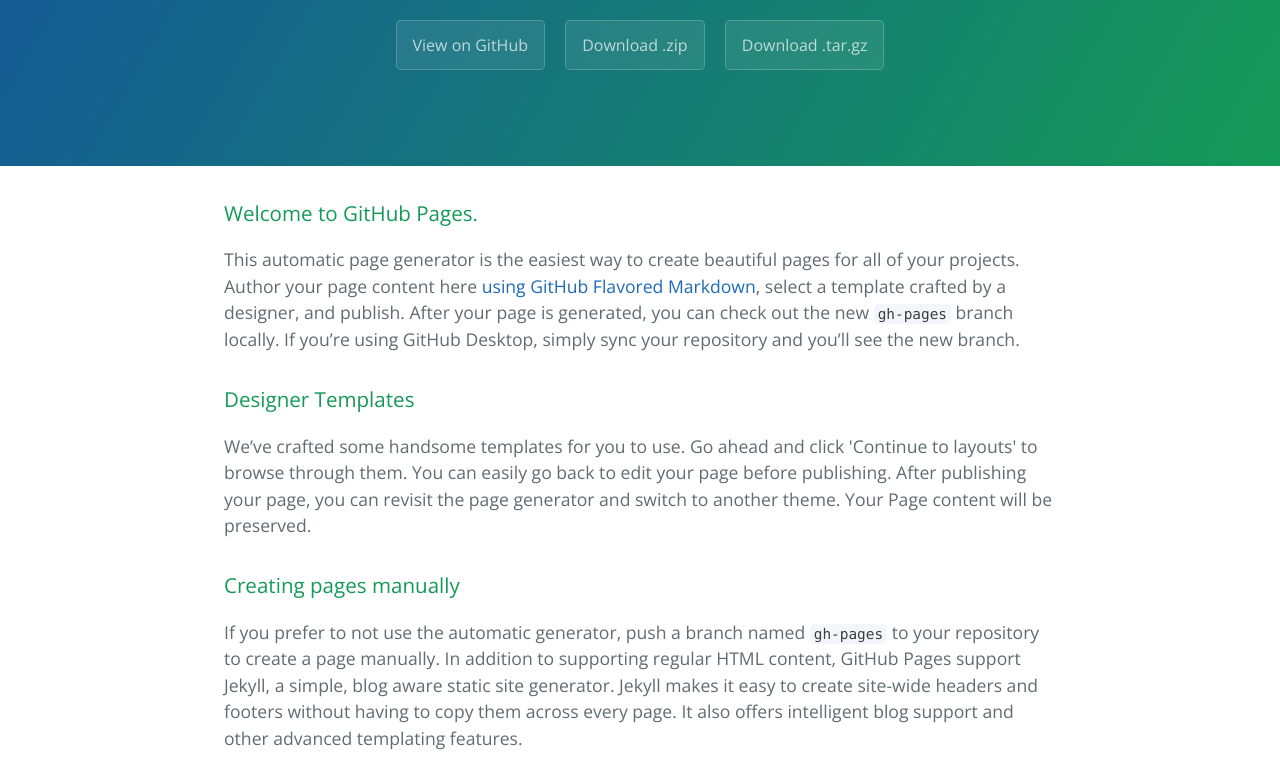
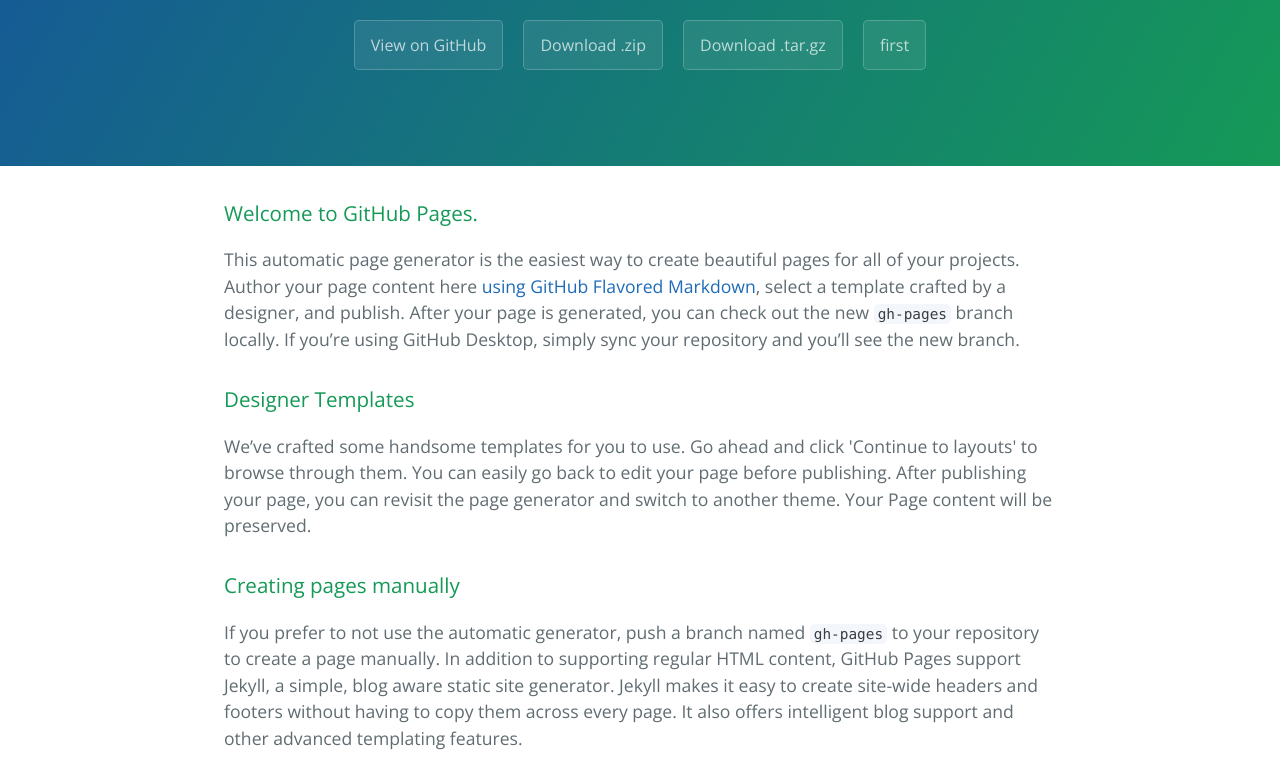
Before and after one commit to TheStarryDream/mytemp.github.io, a plain HTML site: page index.html in a window 1280 px wide. Shown: the part 170-950 px from the top of the page. Drawn offline with nearby package versions, Linux system fonts and the light colour scheme.

Commit message:
Update index.html

```diff
--- a/index.html
+++ b/index.html
@@ -16,6 +16,7 @@
       <a href="https://github.com/TheStarryDream/mytemp.github.io" class="btn">View on GitHub</a>
       <a href="https://github.com/TheStarryDream/mytemp.github.io/zipball/master" class="btn">Download .zip</a>
       <a href="https://github.com/TheStarryDream/mytemp.github.io/tarball/master" class="btn">Download .tar.gz</a>
+      <a href="./first.htmlr" class="btn">first</a>
     </section>
 
     <section class="main-content">
```
